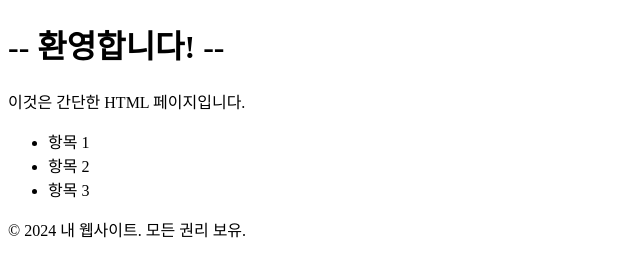
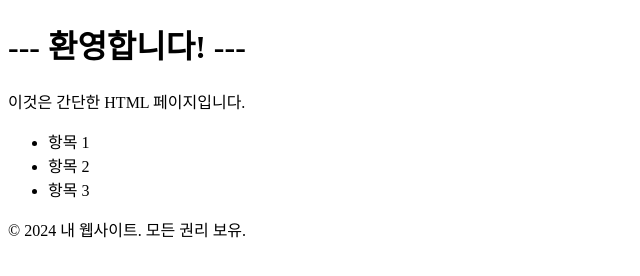
Before and after one commit to songs2u10/cursor_app, a plain HTML site: page index.html in a window 1280 px wide. Shown: the whole page, without its empty margins (0-640 px from the left). Drawn offline with Linux system fonts and the light colour scheme.

Commit message:
first commit

```diff
--- a/index.html
+++ b/index.html
@@ -26,7 +26,7 @@
 </head>
 <body>
     <header>
-        <h1> -- 환영합니다! -- </h1>
+        <h1> --- 환영합니다! --- </h1>
     </header>
     <main>
         <p>이것은 간단한 HTML 페이지입니다.</p>
```
